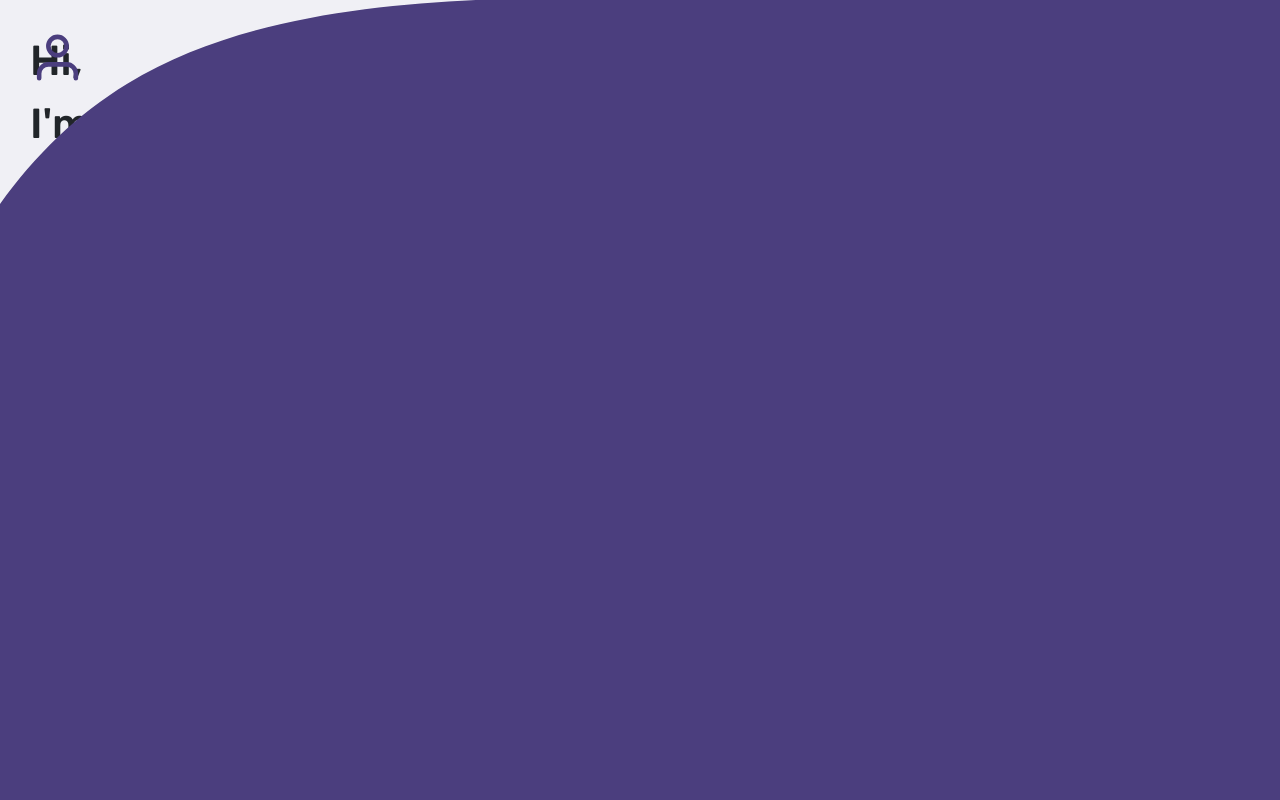
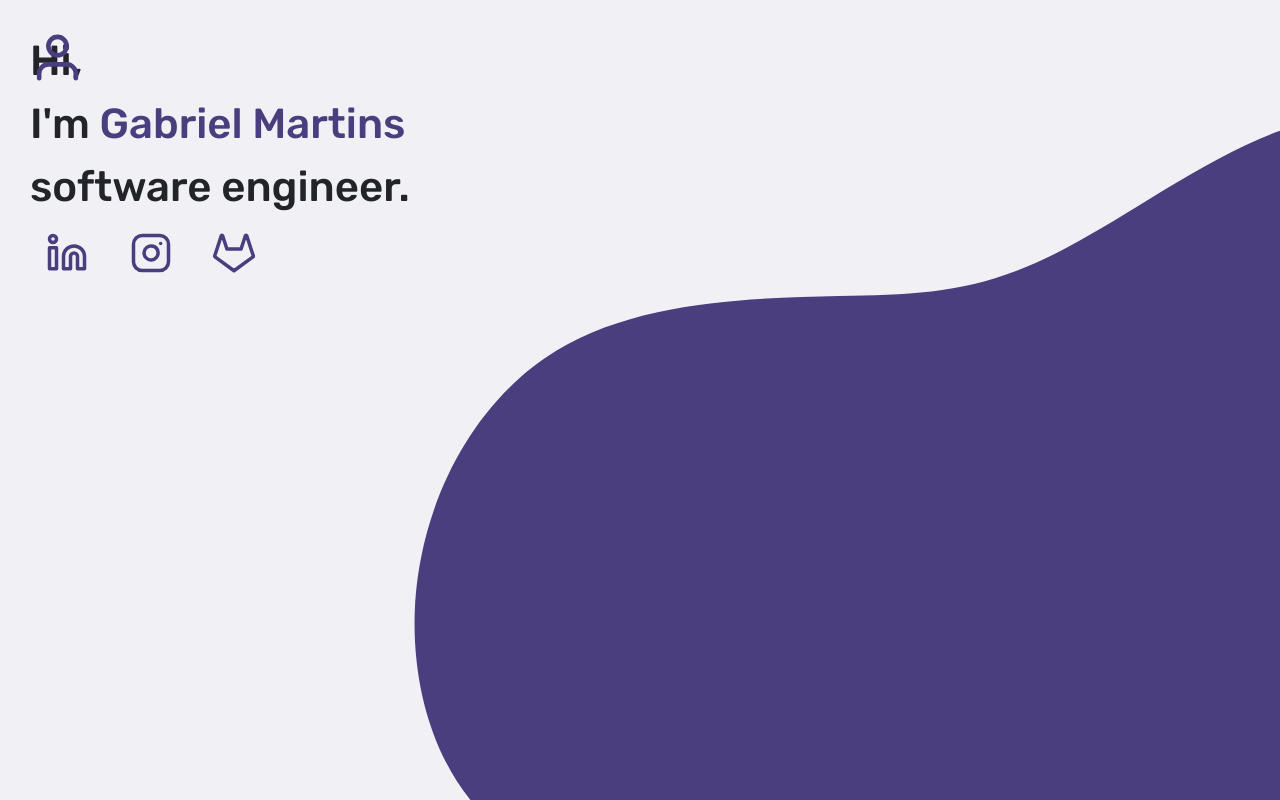
Before and after one commit to gabrielms98/old-portifolio, a plain HTML site: page index.html in a window 1280 px wide. Drawn offline with Linux system fonts and the light colour scheme.

Commit message:
:rocket: Style fixes

```diff
--- a/style.css
+++ b/style.css
@@ -32,8 +32,6 @@ p {
     position: absolute;
     right: 0;
     bottom: 0;
-
-    width: 1380px;
 }
 
 .icon {
```
